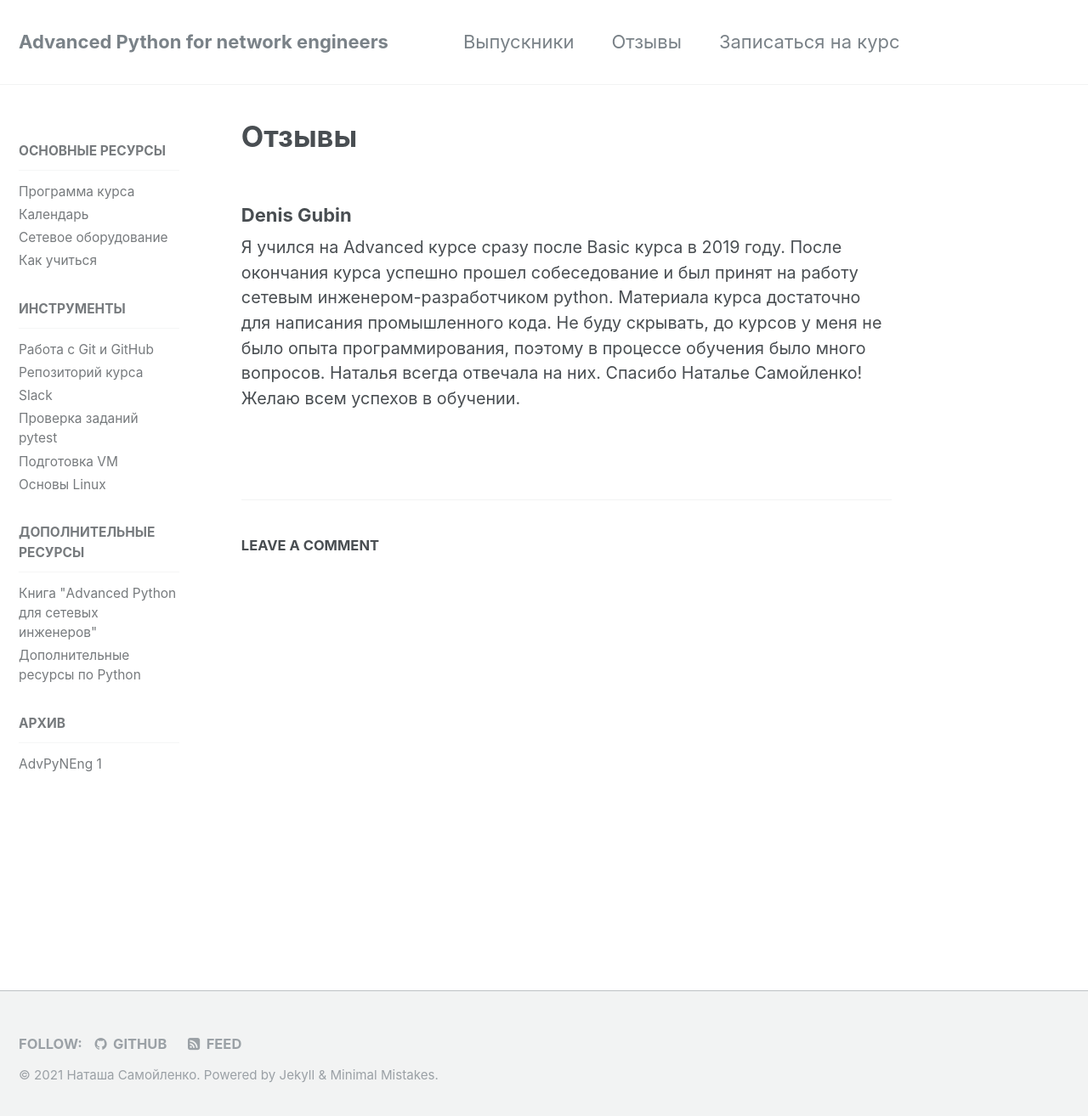
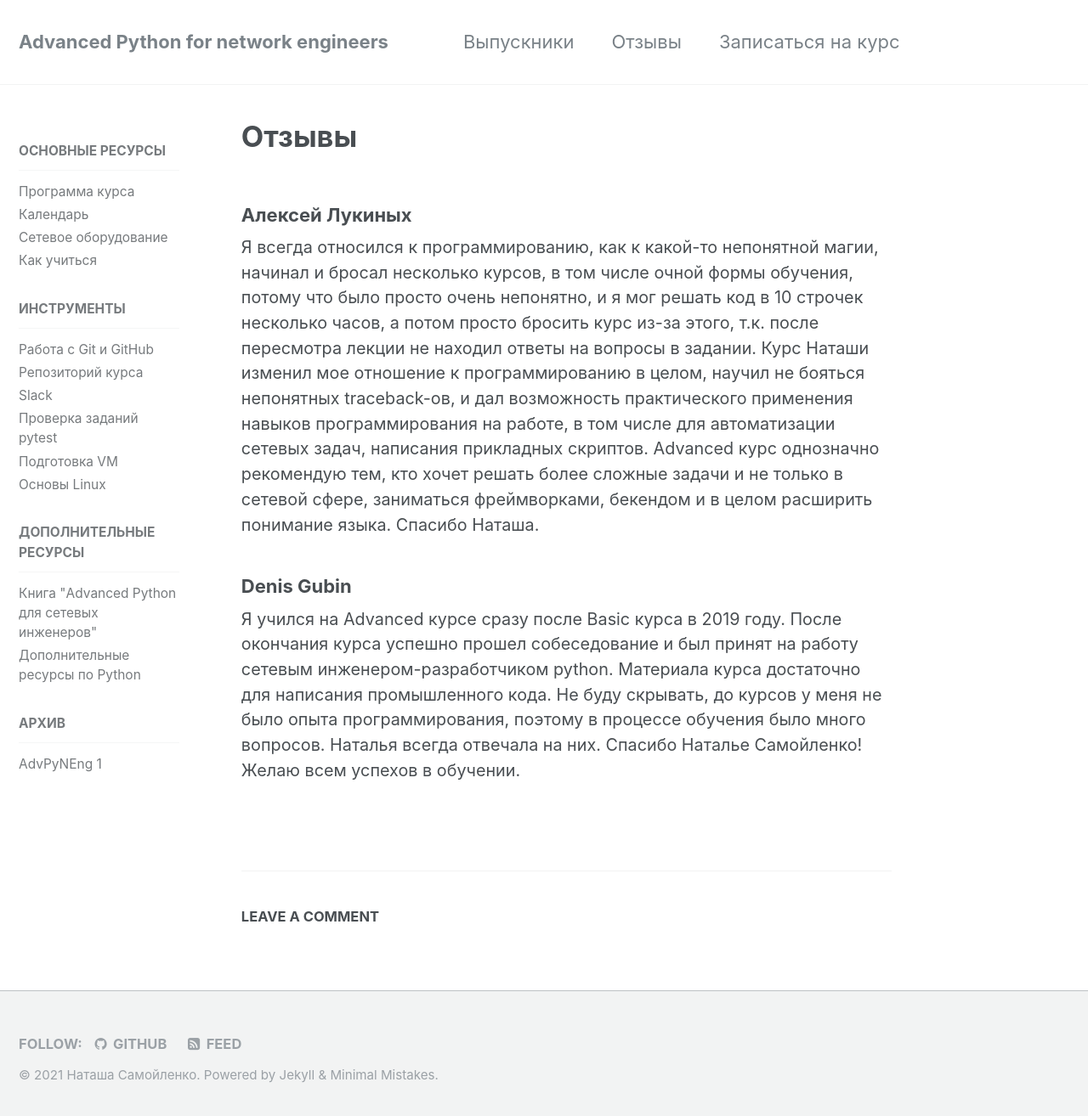
Before and after one commit to advpyneng/advpyneng.github.io, a Jekyll site: the page built from _pages/testimonials.md, in a window 1280 px wide and 1322 px high. Shown: the top 1314 px of the window at 85% size. Built offline with Jekyll 4.4.1, drawn with Linux system fonts in a browser that asks for light colours; comment, search, counter and statistics services are not loaded.

Commit message:
testimonials

```diff
--- a/_pages/testimonials.md
+++ b/_pages/testimonials.md
@@ -3,6 +3,18 @@ title: "Отзывы"
 permalink: /testimonials/
 ---
 
+### Алексей Лукиных
+
+Я всегда относился к программированию, как к какой-то непонятной магии, начинал
+и бросал несколько курсов, в том числе очной формы обучения, потому что было
+просто очень непонятно, и я мог решать код в 10 строчек несколько часов,
+а потом просто бросить курс из-за этого, т.к. после пересмотра лекции не находил
+ответы на вопросы в задании. Курс Наташи изменил мое отношение к программированию
+в целом, научил не бояться непонятных traceback-ов, и дал возможность практического
+применения навыков программирования на работе, в том числе для автоматизации
+сетевых задач, написания прикладных скриптов. Advanced курс однозначно рекомендую
+тем, кто хочет решать более сложные задачи и не только в сетевой сфере, заниматься
+фреймворками, бекендом и в целом расширить понимание языка. Спасибо Наташа.
 
 ### Denis Gubin
 
```
